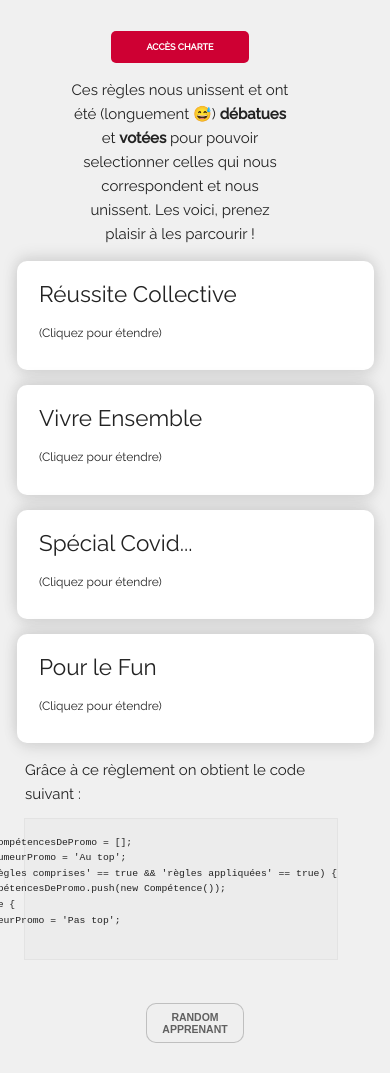
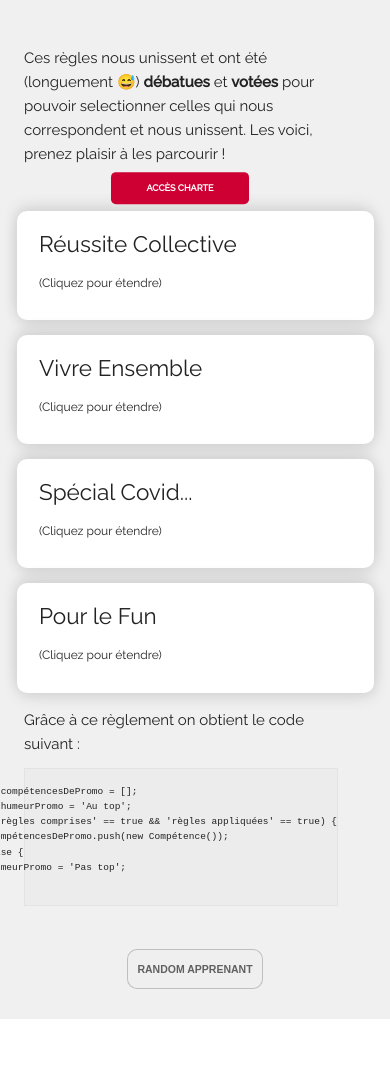
Before and after one commit to dasilvadav07/Brief-1, a plain HTML site: page index.html in a window 390 px wide. Shown: the part 245-1318 px from the top of the page. After the commit the page ends 1264 px from the top, so only its background shows below. Drawn offline with Linux system fonts and the light colour scheme.

Commit message:
maj du responsive

```diff
--- a/style.css
+++ b/style.css
@@ -53,6 +53,7 @@ h1{
     justify-content: space-between;
     align-items: center;
     transform: translateX(-1em);
+    position: relative;
 }
 .container--btn, .container--btn:visited {
     background: rgb(206, 0, 51);
@@ -65,6 +66,10 @@ h1{
     text-transform: uppercase;
     font-size: 0.6em;
     padding: 1em;
+    position: absolute;
+    right: 0;
+    top: 39.9px;
+    transform: translateY(1em);
 }
 .container p{
     width: 70%;
@@ -149,7 +154,7 @@ pre {
     .container {
         width: 80%;
         flex-direction: column;
-        text-align: center;
+        align-items: flex-start;
     }
     .block__title{
         flex-direction: column;
@@ -169,8 +174,11 @@ pre {
     .container2{
         text-align: initial;
     }
+    button{
+        width: 70%;
+    }
     code {
-        font-size: 0.8em;
+        font-size: 0.78em;
         display: flex;
         justify-content: flex-end;
     }
@@ -183,4 +191,13 @@ pre {
     .random{
         width: 50%;
     }
+    .container--btn{
+        top: 100%;
+        right: 50%;
+        transform: translate(50%, -120%);
+    }
+    .container p{
+        padding-bottom: 30px;
+        width: 100%;
+    }
 }
```
